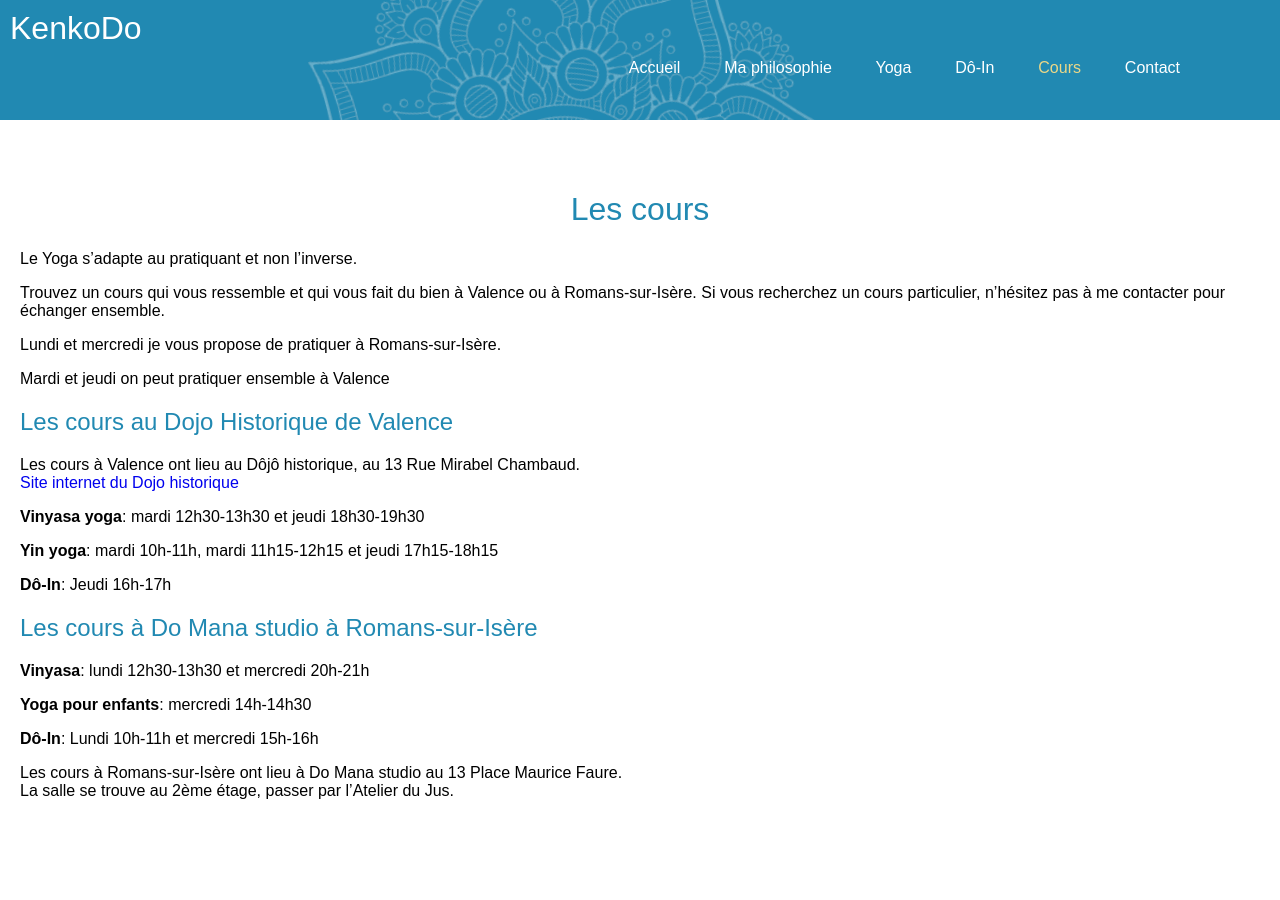
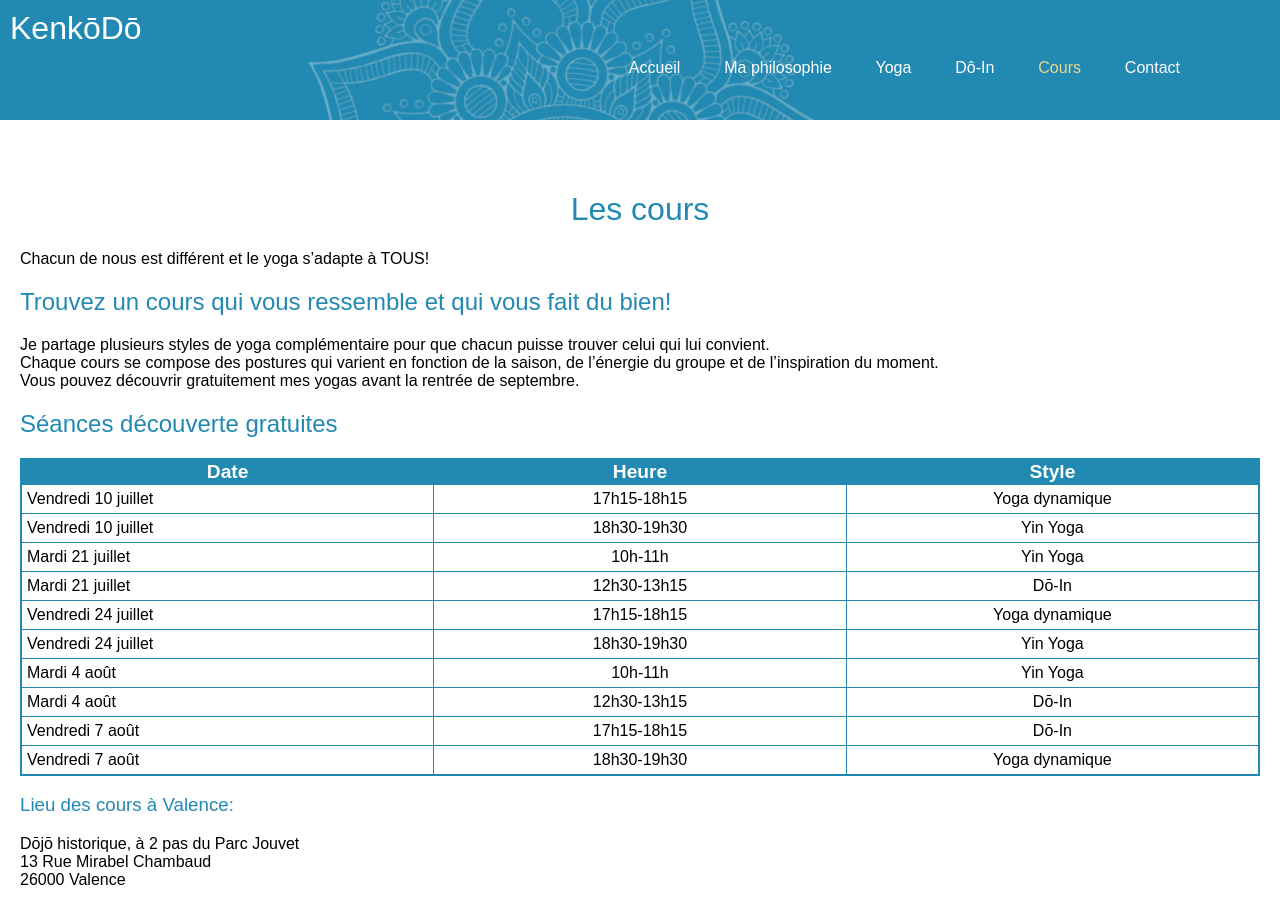
Before and after one commit to innaarnaud/tempspoursoi.github.io, a Jekyll site: the page built from cours.md, in a window 1280 px wide and 900 px high. Built offline with Jekyll 4.4.1, drawn with Linux system fonts in a browser that asks for light colours; some web fonts are replaced.

Commit message:
update cours

```diff
--- a/_config.yml
+++ b/_config.yml
@@ -1,3 +1,3 @@
-title: KenkoDo
+title: KenkōDō
 contact_action: https://formspree.io/xyyjkzrj
 default_locale: "fr"
--- /dev/null
+++ b/_sass/cours.scss
@@ -0,0 +1,16 @@
+
+.sceances {
+  border: 2px solid #2189b2;
+
+  th {
+    background-color: #2189b2;
+    color: white;
+    border: 1px solid #2189b2;
+    font-size: 1.2em;
+  }
+
+  td {
+    border: 1px solid #2189b2;
+    padding: 5px;
+  }
+}
--- a/assets/css/styles.scss
+++ b/assets/css/styles.scss
@@ -2,6 +2,7 @@
 ---
 @import "blog";
 @import "contact";
+@import "cours";
 @import "main";
 @import "fonts";
 @import "header";
--- a/cours.md
+++ b/cours.md
@@ -2,32 +2,33 @@
 layout: default
 title: Les cours
 ---
-Le Yoga s’adapte au pratiquant et non l’inverse.
+Chacun de nous est différent et le yoga s’adapte à TOUS!
 
-Trouvez un cours qui vous ressemble et qui vous fait du bien à Valence ou à Romans-sur-Isère. Si vous recherchez un cours particulier, n'hésitez pas à me contacter pour échanger ensemble.
 
-Lundi et mercredi je vous propose de pratiquer à Romans-sur-Isère.
+## Trouvez un cours qui vous ressemble et qui vous fait du bien!
 
-Mardi et jeudi on peut pratiquer ensemble à Valence
+Je partage plusieurs styles de yoga complémentaire pour que chacun puisse trouver celui qui lui convient.
+Chaque cours se compose des postures qui varient en fonction de la saison, de l'énergie du groupe et de l'inspiration du moment.
+Vous pouvez découvrir gratuitement mes yogas avant la rentrée de septembre.
 
-## Les cours au Dojo Historique de Valence
 
-Les cours à Valence ont lieu au Dôjô historique, au 13 Rue Mirabel Chambaud.
-[Site internet du Dojo historique](https://www.dojo-historique-valence.fr)
+## Séances découverte gratuites
 
-**Vinyasa yoga**: mardi 12h30-13h30 et jeudi 18h30-19h30
+| Date                | Heure       | Style          |
+|---------------------|:-----------:|:--------------:|
+| Vendredi 10 juillet | 17h15-18h15 | Yoga dynamique |
+| Vendredi 10 juillet | 18h30-19h30 | Yin Yoga       |
+| Mardi 21 juillet    | 10h-11h     | Yin Yoga       |
+| Mardi 21 juillet    | 12h30-13h15 | Dō-In          |
+| Vendredi 24 juillet | 17h15-18h15 | Yoga dynamique |
+| Vendredi 24 juillet | 18h30-19h30 | Yin Yoga       |
+| Mardi 4 août        | 10h-11h     | Yin Yoga       |
+| Mardi 4 août        | 12h30-13h15 | Dō-In          |
+| Vendredi 7 août     | 17h15-18h15 | Dō-In          |
+| Vendredi 7 août     | 18h30-19h30 | Yoga dynamique |
+{: .sceances }
 
-**Yin yoga**: mardi 10h-11h, mardi 11h15-12h15 et jeudi 17h15-18h15
-
-**Dô-In**: Jeudi 16h-17h
-
-## Les cours à Do Mana studio à Romans-sur-Isère
-
-**Vinyasa**: lundi 12h30-13h30 et mercredi 20h-21h
-
-**Yoga pour enfants**: mercredi 14h-14h30
-
-**Dô-In**: Lundi 10h-11h et mercredi 15h-16h
-
-Les cours à Romans-sur-Isère ont lieu à Do Mana studio au 13 Place Maurice Faure.
-La salle se trouve au 2ème étage, passer par l'Atelier du Jus.
+### Lieu des cours à Valence:
+Dōjō historique, à 2 pas du Parc Jouvet
+13 Rue Mirabel Chambaud
+26000 Valence
```
